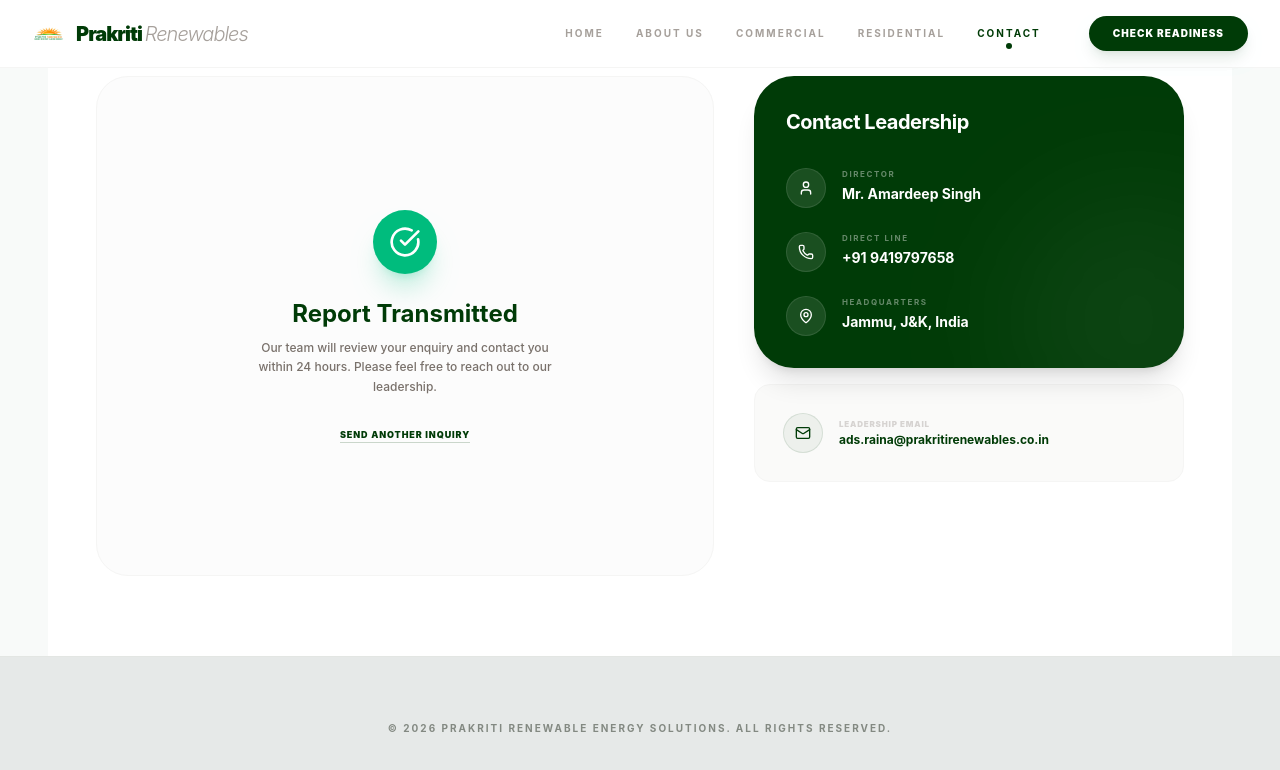
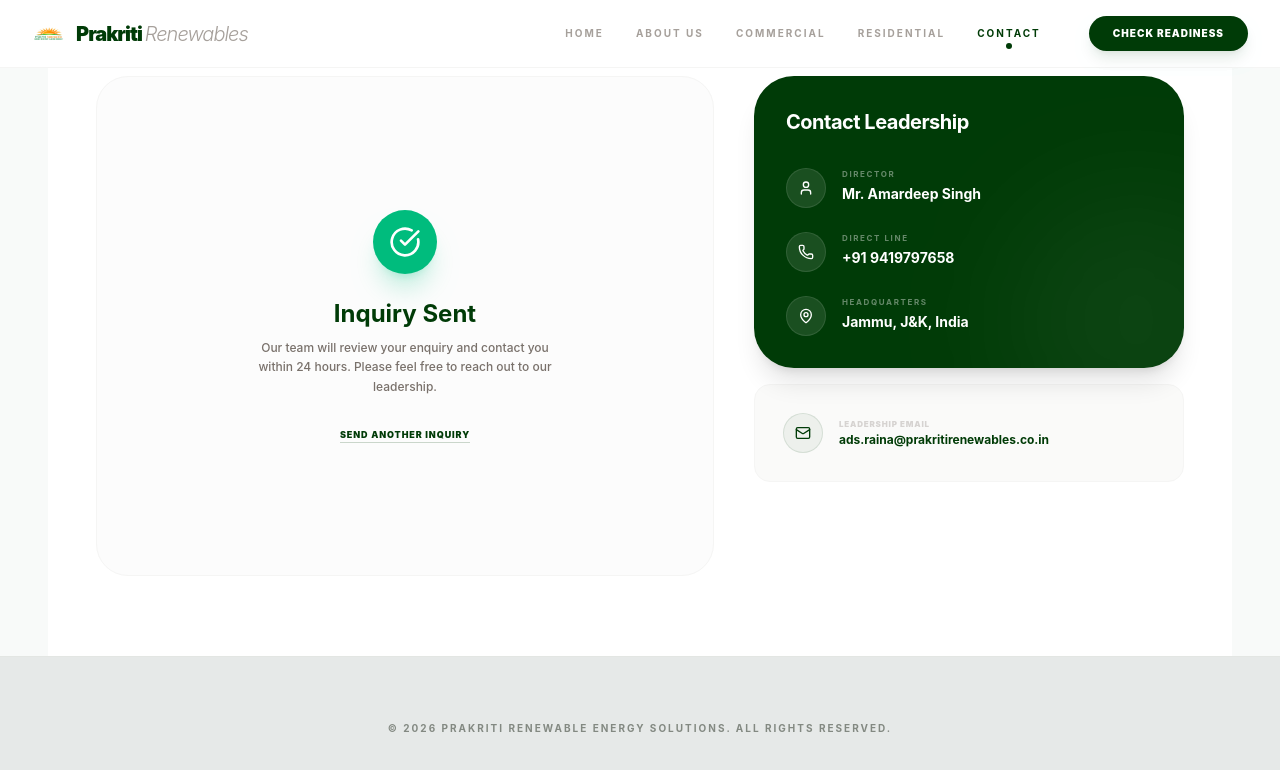
Before and after one commit to prakritirenewables/prakritirenewables, a React (Vite) app: page /contact in a window 1280 px wide. Both pictures are taken after typing "Sample", "name@example.com", "Sample" into the empty fields and a click on the button "SUBMIT". Shown: the part 565-1335 px from the top of the page. Built offline with nearby package versions, Linux system fonts and the light colour scheme.

Commit message:
Update ContactUs.tsx

```diff
--- a/src/ContactUs.tsx
+++ b/src/ContactUs.tsx
@@ -176,7 +176,7 @@
                   <div className="w-16 h-16 bg-emerald-500 rounded-full flex items-center justify-center mb-6 shadow-xl shadow-emerald-500/20">
                     <CheckCircle className="text-white w-8 h-8" />
                   </div>
-                  <h3 className="text-2xl font-bold text-primary mb-2">Report Transmitted</h3>
+                  <h3 className="text-2xl font-bold text-primary mb-2">Inquiry Sent</h3>
                   <p className="text-stone-500 text-xs max-w-xs leading-relaxed font-medium">
                     Our team will review your enquiry and contact you within 24 hours. Please feel free to reach out to our leadership.
                   </p>
```
